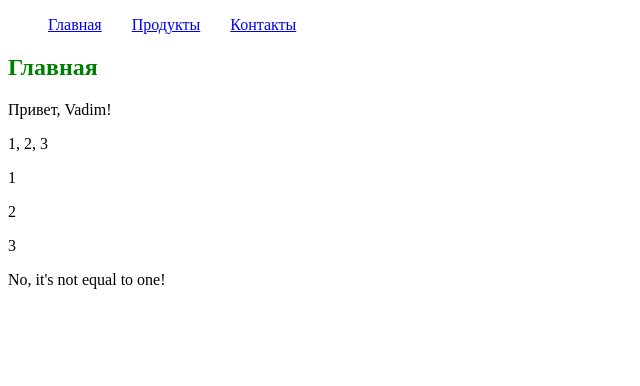
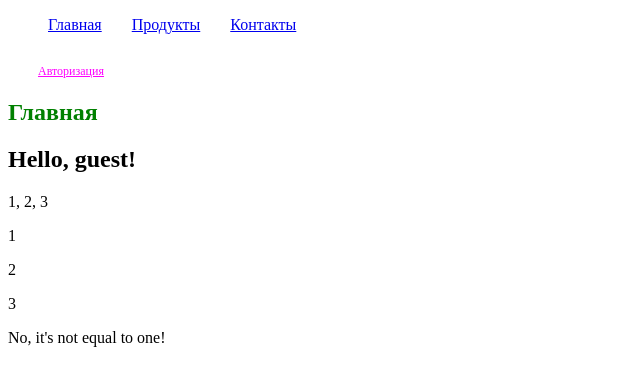
Before and after one commit to bazhenov4job/test_django, a Django app: page / in a window 1280 px wide. Shown: the top 386 px of the page, without its empty margins (0-640 px from the left). Run offline with Django 3.2, Linux system fonts and the light colour scheme.

Commit message:
performed login action subsequence, modified main

```diff
--- a/test_project/authapp/urls.py
+++ b/test_project/authapp/urls.py
@@ -7,6 +7,6 @@ app_name = 'authapp'
 urlpatterns = [
     path('login/', authapp.login, name='login'),
     path('logout', authapp.logout, name='logout'),
-    path('register/', authapp.register, name= 'register'),
+    path('register/', authapp.register, name='register'),
     #path('edit/<int:pk>/', authapp.EditView.as_view(), name='edit'),
 ]
--- a/test_project/mainapp/templates/mainapp/includes/inc_menu.html
+++ b/test_project/mainapp/templates/mainapp/includes/inc_menu.html
@@ -1,5 +1,7 @@
-<ul class="menu">
+<ul class="menu" xmlns:auth="http://www.w3.org/1999/xhtml">
     {% for link in links_menu %}
         <li><a href="{% url link.href %}"> {{ link.name|title }}</a></li>
     {% endfor %}
 </ul>
+<div class="clearboth"></div>
+<a class="authorise" href="{% url 'auth:login' %}">Авторизация</a>
--- a/test_project/mainapp/templates/mainapp/index.html
+++ b/test_project/mainapp/templates/mainapp/index.html
@@ -8,7 +8,11 @@
 </head>
 <body>
     {% block content2 %}
-        <p>Привет, {{ username }}!</p>
+        {% if request.user.is_authenticated %}
+            <h2>Hello, {{ request.user.username|title  }}!</h2>
+        {% else %}
+            <h2>Hello, guest!</h2>
+        {% endif %}
         <p>{{ array.0 }}, {{ array.1 }}, {{ array.2 }}</p>
         {% for x in array %}
         <p>{{ x }}</p>
--- a/test_project/static/css/style.css
+++ b/test_project/static/css/style.css
@@ -18,3 +18,12 @@ clear: both;
 .header2 {
 color: green;
 }
+
+.authorise {
+display: block;
+decoration:none;
+font-size: 12px;
+color: magenta;
+margin-left: 30px;
+margin-top: 30px;
+}
```
Also changed, not shown: test_project/authapp/templates/authapp/login.html (+4 -4 lines), test_project/authapp/views.py (+13 -5 lines).
